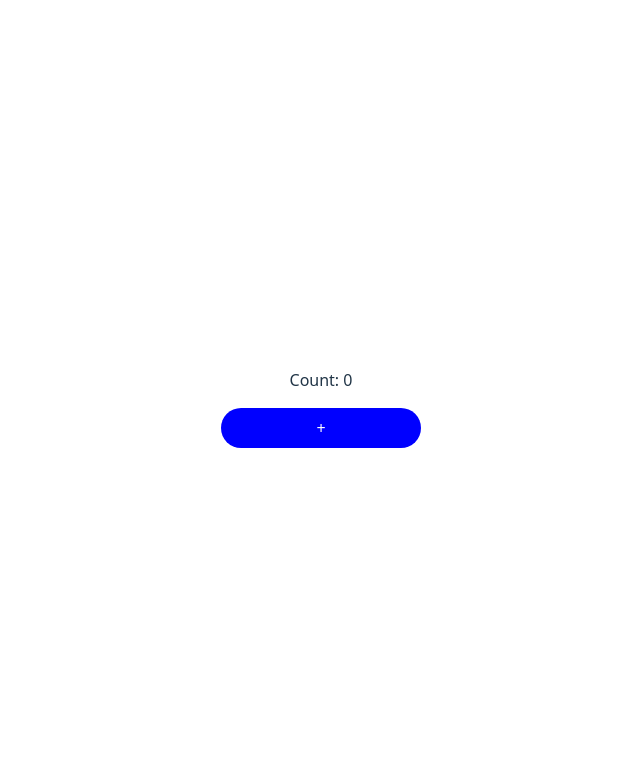
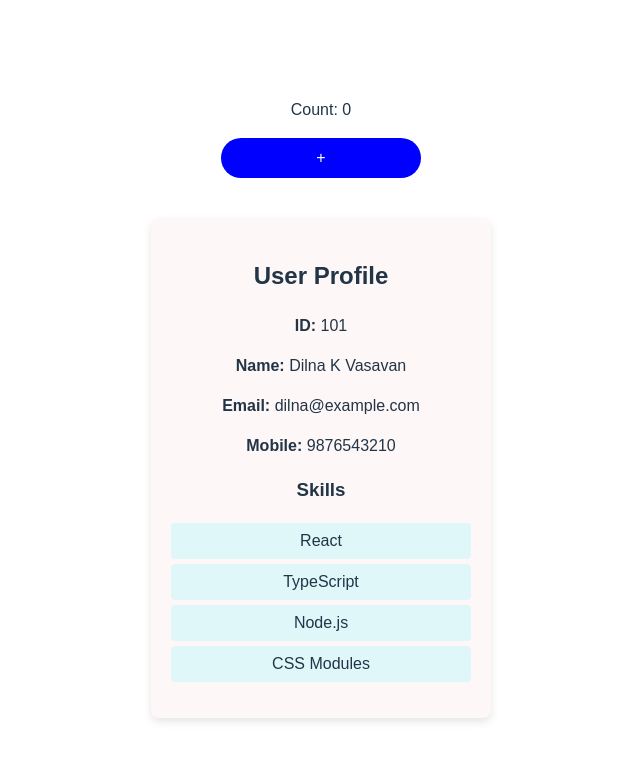
Before and after one commit to dilnakv/reactJS_sample, a React (Vite) app: page / in a window 1280 px wide. Shown: the top 760 px of the page, without its empty margins (319-959 px from the left). Built offline with nearby package versions, Linux system fonts and the light colour scheme.

Commit message:
UserProfile useState

```diff
--- a/src/App.tsx
+++ b/src/App.tsx
@@ -3,6 +3,7 @@ import { Counter } from "./componet/Counter/Counter";
 import { Department } from "./componet/Department";
 import { Greeting } from "./componet/Greeting";
 import ProductList from "./componet/ProductList";
+import { UserProfile } from "./componet/UserProfile/UserProfile";
 
 export type EmployeeData = {
   id: number;
@@ -28,6 +29,7 @@ function App() {
       {/* <h2>Company Data</h2>
       <Department employee={empData} /> */}
       <Counter />
+      <UserProfile/>
     </>
   );
 }
--- a/src/componet/Counter/Counter.css
+++ b/src/componet/Counter/Counter.module.css
@@ -14,7 +14,7 @@
   background-color: darkblue;
 }
 
-.divStye{
-    padding: "20px";
+.divStye {
+    padding: 20px; /* ✅ correct */
     font-family: Arial, Helvetica, sans-serif;
 }
--- a/src/componet/Counter/Counter.tsx
+++ b/src/componet/Counter/Counter.tsx
@@ -1,5 +1,5 @@
 import { useState } from "react";
-import './Counter.css'
+import styles from './Counter.module.css'
 
 export const Counter = () => {
     const [count, setCount] = useState(0);
@@ -8,9 +8,9 @@ export const Counter = () => {
         setCount(count + 1);
     }
     return(
-    <div className='divStyle'>
+    <div className={styles.divStye}>
       <p>Count: {count}</p>
-      <button className = 'button' onClick={handleIncrement}> + </button>
+      <button className = {styles.button} onClick={handleIncrement}> + </button>
     </div>
     );
 }
--- /dev/null
+++ b/src/componet/UserProfile/UserProfile.module.css
@@ -0,0 +1,23 @@
+.container {
+  font-family: Arial, sans-serif;
+  padding: 20px;
+  background-color: #fef7f7;
+  border-radius: 8px;
+  text-align: center;
+  width: 300px;
+  margin: 20px auto;
+  box-shadow: 0 4px 8px rgba(0, 0, 0, 0.1);
+}
+
+.skillsList {
+  list-style-type: none; /* removes default bullets */
+  padding: 0;
+  margin-top: 10px;
+}
+
+.skillsList li {
+  background-color: #e0f7fa;
+  margin: 5px 0;
+  padding: 6px;
+  border-radius: 4px;
+}
--- /dev/null
+++ b/src/componet/UserProfile/UserProfile.tsx
@@ -0,0 +1,37 @@
+import { useState } from "react";
+import styles from "./UserProfile.module.css";
+
+type UserProfileData = {
+  id: number;
+  name: string;
+  email: string;
+  mobile: string;
+  skills: string[];
+};
+
+export const UserProfile = () => {
+  const [user] = useState<UserProfileData>({
+    id: 101,
+    name: "Dilna K Vasavan",
+    email: "dilna@example.com",
+    mobile: "9876543210",
+    skills: ["React", "TypeScript", "Node.js", "CSS Modules"]
+  });
+
+  return (
+    <div className={styles.container}>
+      <h2>User Profile</h2>
+      <p><strong>ID:</strong> {user.id}</p>
+      <p><strong>Name:</strong> {user.name}</p>
+      <p><strong>Email:</strong> {user.email}</p>
+      <p><strong>Mobile:</strong> {user.mobile}</p>
+
+      <h3>Skills</h3>
+      <ul className={styles.skillsList}>
+        {user.skills.map((skill, index) => (
+          <li key={index}>{skill}</li>
+        ))}
+      </ul>
+    </div>
+  );
+};
```
